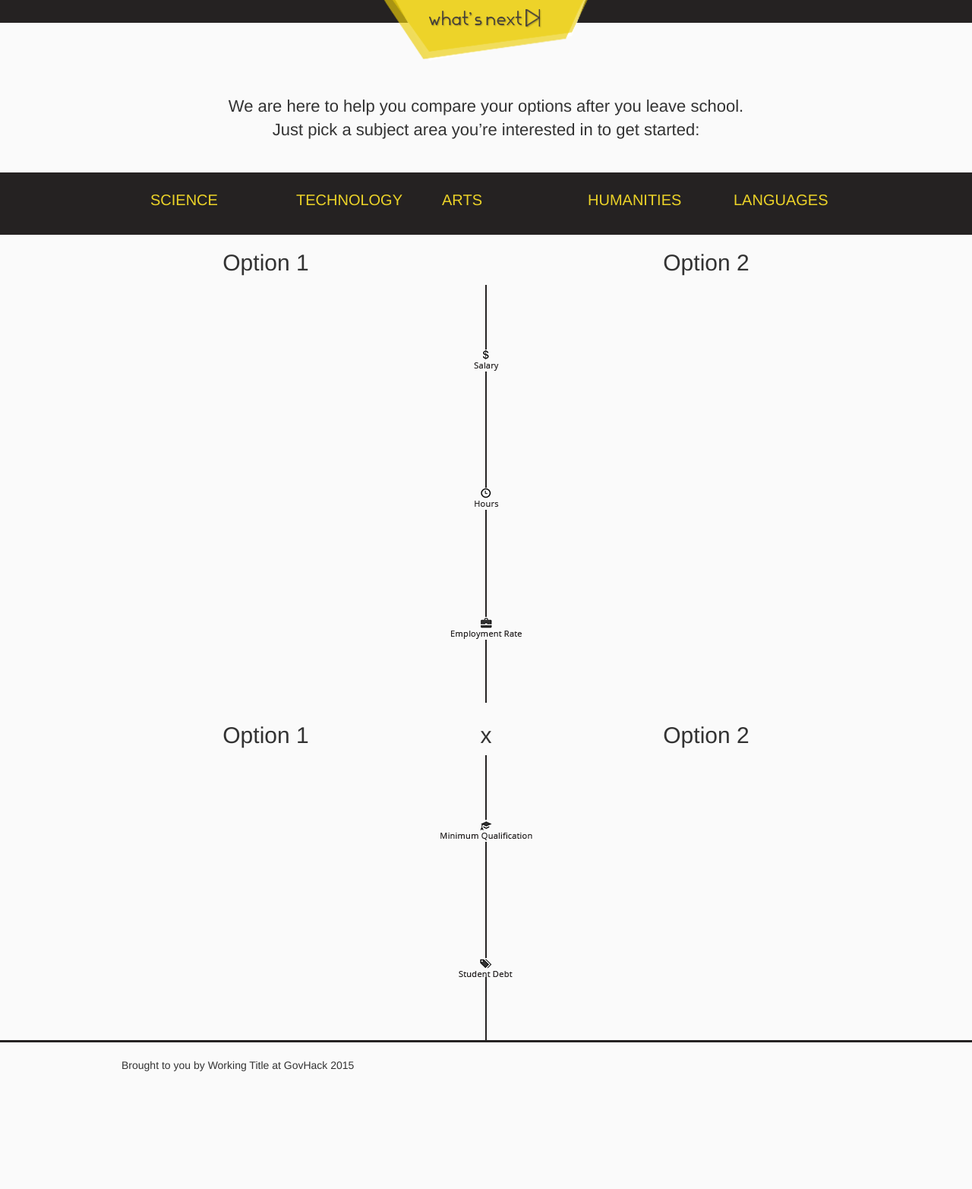
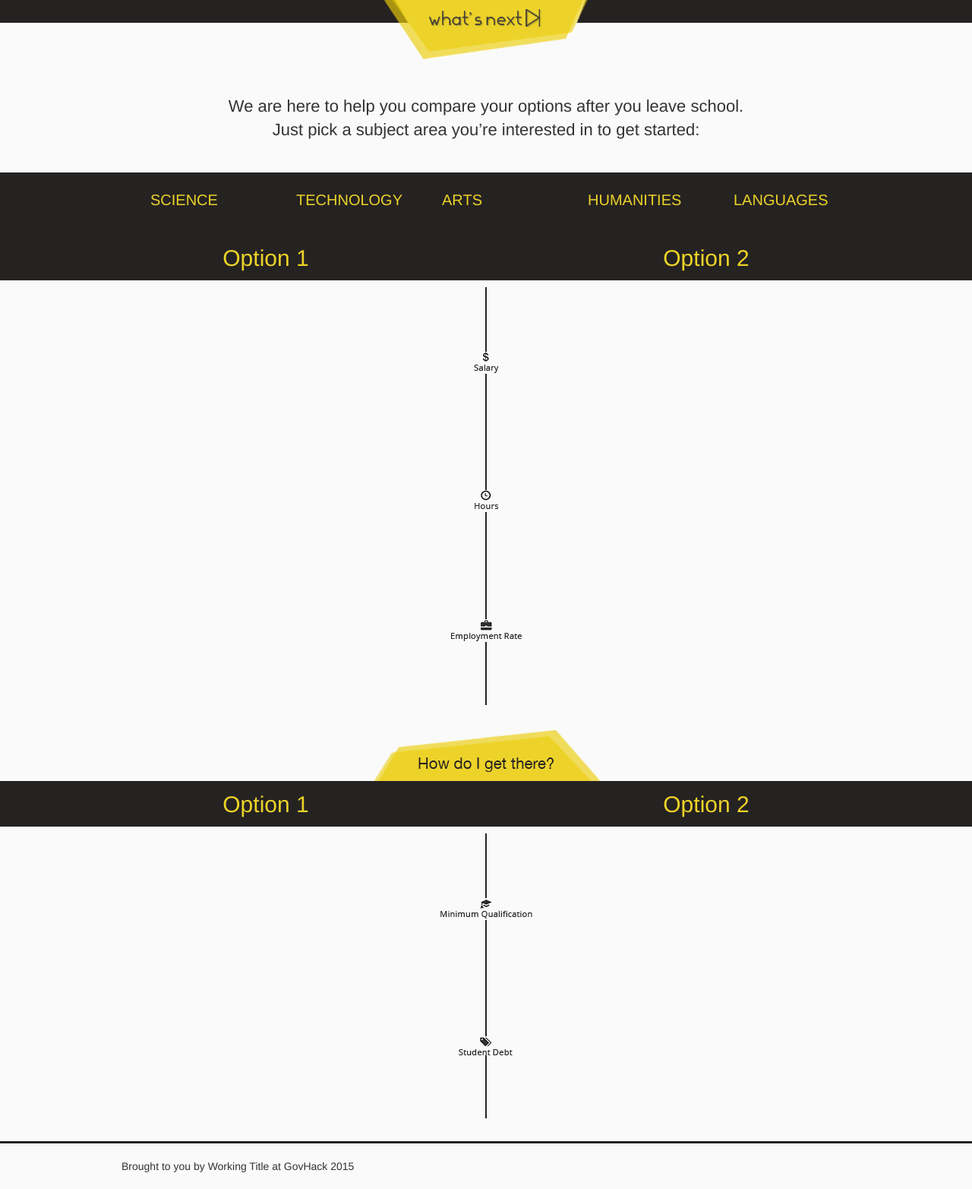
Before and after one commit to working-title/whats-next, a Django app: page / in a window 1280 px wide. Shown: the whole page at 76% size. Before the commit the page ends 1410 px from the top, so only its background shows below. Run offline with Django 3.2, Linux system fonts and the light colour scheme; data comes from the database, SQL or seed files in the repository; a map, chart or similar area stays blank; parts of the project's set-up code (start-up, migrations or seed data) failed here and were passed over; some libraries are stand-ins or nearby versions.

Commit message:
Fix all headers

```diff
--- a/pathways/static/pathways/css/main.css
+++ b/pathways/static/pathways/css/main.css
@@ -131,9 +131,20 @@ h1 {
 
 /*========WORK COMPARISON==========*/
 
+.section-header-bg {
+	background-color: #252222;
+	height: 60px;
+}
+
+h2 {
+	color: #ecd328;
+}
+
 #work-comparison {
 	width: 960px;
 	margin: 0 auto;
+	margin-top: -66px;
+	margin-bottom: 30px;
 }
 
 .option-one {
@@ -156,14 +167,20 @@ h1 {
 }
 
 .filler {
-	height: 66px;
+	height: 75px;
 }
 
 /*========FUTURE COMPARISON==========*/
 
+.future-header {
+	text-align: center;
+}
+
 #future-comparison {
 	width: 960px;
 	margin: 0 auto;
+	margin-top: -66px;
+	margin-bottom: 30px;
 }
 
 .option-one {
--- a/pathways/templates/pathways/index.html
+++ b/pathways/templates/pathways/index.html
@@ -44,6 +44,7 @@
 			</div>
 		</div>
 
+		<div class="section-header-bg"></div>
 		<div id="work-comparison" class="cf">
 			<div class="option-one" id="option-one">
 				<h2>Option 1</h2>
@@ -63,6 +64,10 @@
 			</div>
 		</div>
 
+		<div class="future-header">
+			<img src="{% static 'pathways/img/how-to.png' %}" alt="How do I get there?">
+		</div>
+		<div class="section-header-bg"></div>
 		<div id="future-comparison" class="cf">
 			<div class="option-one">
 				<h2>Option 1</h2>
@@ -70,7 +75,7 @@
 				<canvas id="career1-debt" width="380" height="183" ></canvas>
 			</div>
 			<div class="middle-division">
-				<h2> x</h2>
+				<div class="filler"></div>
 				<img src="{% static 'pathways/img/middle-division-future.png' %}" >
 			</div>
 			<div class="option-two">
```
